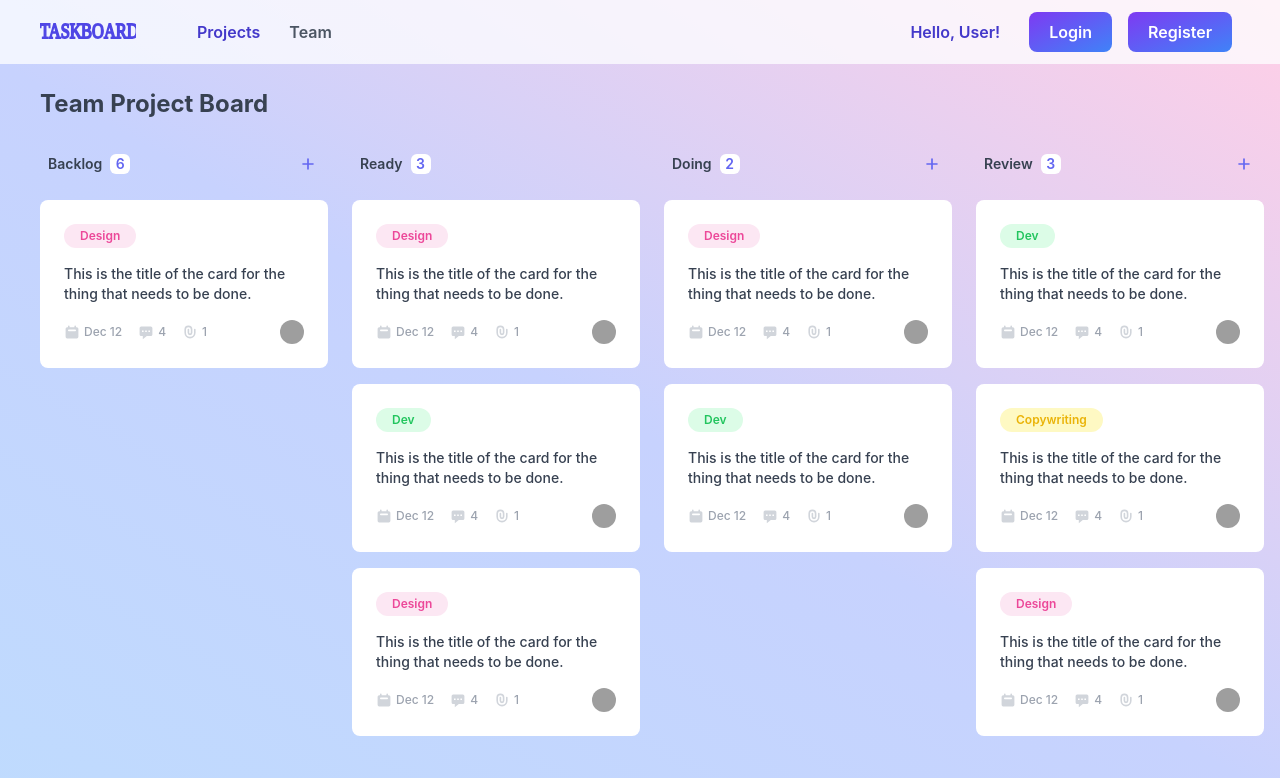
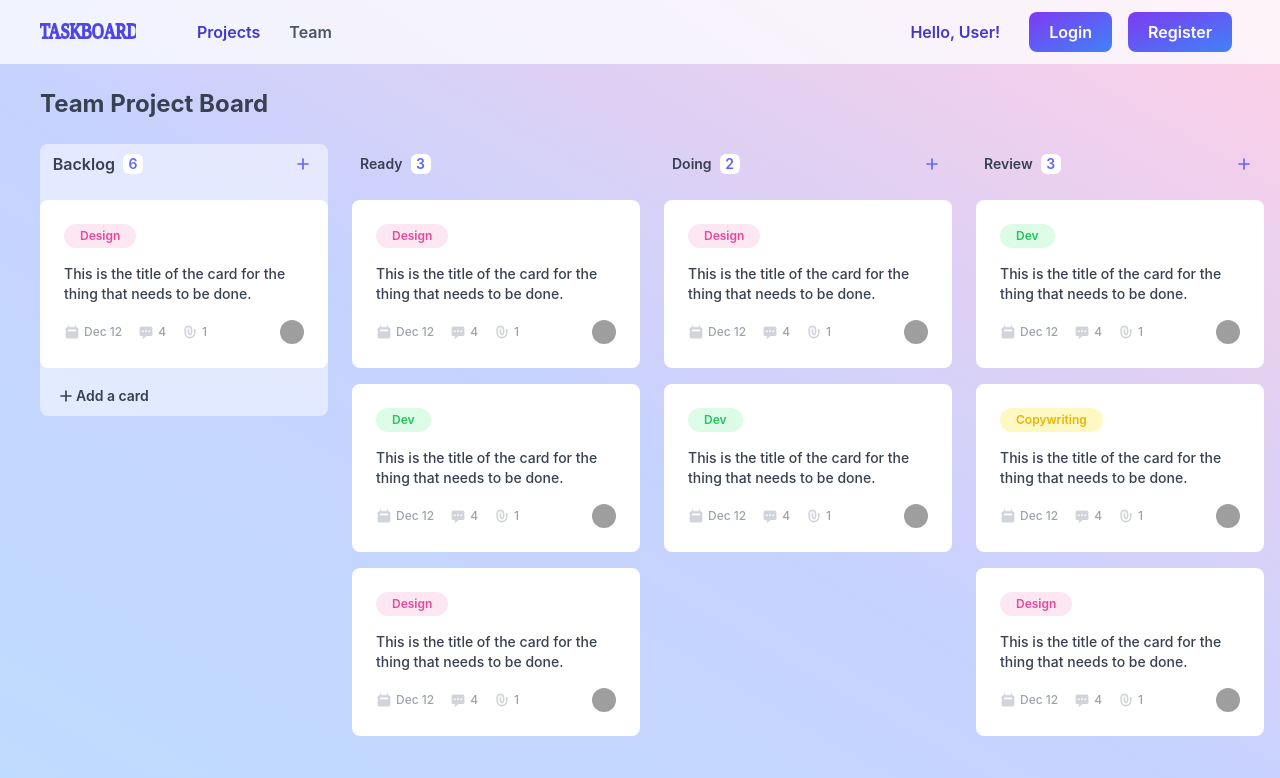
Before and after one commit to GabrielaNikolova/reactjs_taskboard_project_frontend, a React (Create React App) app: page / in a window 1280 px wide. Shown: the top 778 px of the page. Built offline with nearby package versions, Linux system fonts and the light colour scheme; grey boxes are pictures that could not be loaded.

Commit message:
Updated CardsWrapper.css

```diff
--- a/src/components/CardsWrapper/CardsWrapper.css
+++ b/src/components/CardsWrapper/CardsWrapper.css
@@ -2,35 +2,48 @@
     flex-shrink: 0 !important;
     display: flex;
     width: 18rem;
+    height: fit-content;
     flex-direction: column;
+    background-color: rgba(255, 255, 255, var(--tw-bg-opacity));
+    --tw-bg-opacity: 0.5;
+    border-radius: .5rem;
 }
 
 .card-wrapper-header {
     flex-shrink: 0 !important;
-    padding-right: .5rem !important;
-    padding-left: .5rem !important;
+    padding-right: .8rem !important;
+    padding-left: .8rem !important;
     display: flex;
     height: 2.5rem;
     align-items: center;
 }
 
-.card-wrapper-title{
+.card-wrapper-footer, .add-card-composer {
+    flex-shrink: 0 !important;
+    padding: 0.5rem;
+    display: flex;
+    height: 2.5rem;
+    align-items: center;
+}
+
+.card-wrapper-title {
     font-feature-settings: normal;
     font-variation-settings: normal;
     display: block;
-    font-size: 0.875rem;
+    font-size: 1rem;
     line-height: 1.25rem;
     font-weight: 600;
 }
-.cards-counter{
+
+.cards-counter {
     --bs-border-radius: 0.375rem;
     --bs-border-radius-sm: 0.25rem;
     --bs-border-radius-lg: 0.5rem;
     --bs-border-radius-xl: 1rem;
     --bs-border-radius-2xl: 2rem;
     --bs-border-radius-pill: 50rem;
-    background-color: rgba(255, 255, 255)!important;
-    border-radius: var(--bs-border-radius)!important;
+    background-color: rgba(255, 255, 255) !important;
+    border-radius: var(--bs-border-radius) !important;
     margin-left: 0.5rem;
     display: flex;
     height: 1.25rem;
@@ -46,7 +59,7 @@
 }
 
 
-.add-card-button{
+.add-card-button {
     font-family: inherit;
     font-size: 100%;
     font-weight: inherit;
@@ -55,7 +68,7 @@
     text-transform: none;
     -webkit-appearance: button;
     background-image: none;
-    border-radius: var(--bs-border-radius)!important;
+    border-radius: var(--bs-border-radius) !important;
     margin: 0 0 0 auto;
     display: flex;
     height: 1.5rem;
--- a/src/components/CardsWrapper/CardsWrapper.js
+++ b/src/components/CardsWrapper/CardsWrapper.js
@@ -1,8 +1,9 @@
 import './CardsWrapper.css';
+
 function CardsWrapper() {
     return (
         <div className="card-wrapper">
-            <div className="card-wrapper-header">
+            <header className="card-wrapper-header">
                 <span className="card-wrapper-title">Backlog</span>
                 <span
                     className="cards-counter">6</span>
@@ -13,7 +14,7 @@ function CardsWrapper() {
                               d="M12 6v6m0 0v6m0-6h6m-6 0H6"></path>
                     </svg>
                 </button>
-            </div>
+            </header>
             <div className="flex flex-col pb-2 overflow-auto">
                 <div
                     className="relative flex flex-col items-start p-4 mt-3 bg-white rounded-lg cursor-pointer bg-opacity-90 group hover:bg-opacity-100"
@@ -63,6 +64,17 @@ function CardsWrapper() {
                     </div>
                 </div>
             </div>
+
+            <footer className="card-wrapper-footer">
+                <a className="add-card-composer text-sm font-semibold" href="#">
+                    <svg className="w-5 h-5" fill="none" viewBox="0 0 24 24" stroke="currentColor">
+                        <path strokeLinecap="round" strokeLinejoin="round" strokeWidth="2"
+                              d="M12 6v6m0 0v6m0-6h6m-6 0H6"></path>
+                    </svg>
+                    <span className="js-add-a-card">Add a card</span>
+                </a>
+            </footer>
+
         </div>
 
 
```
